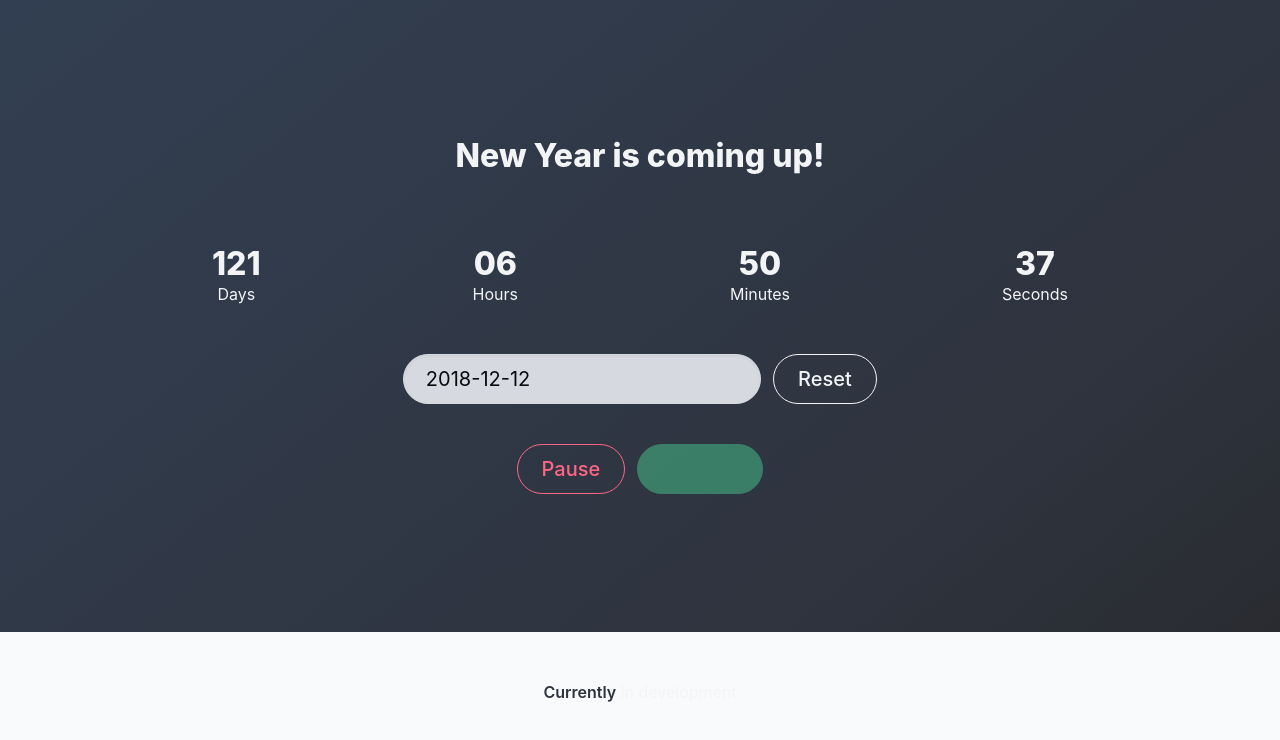
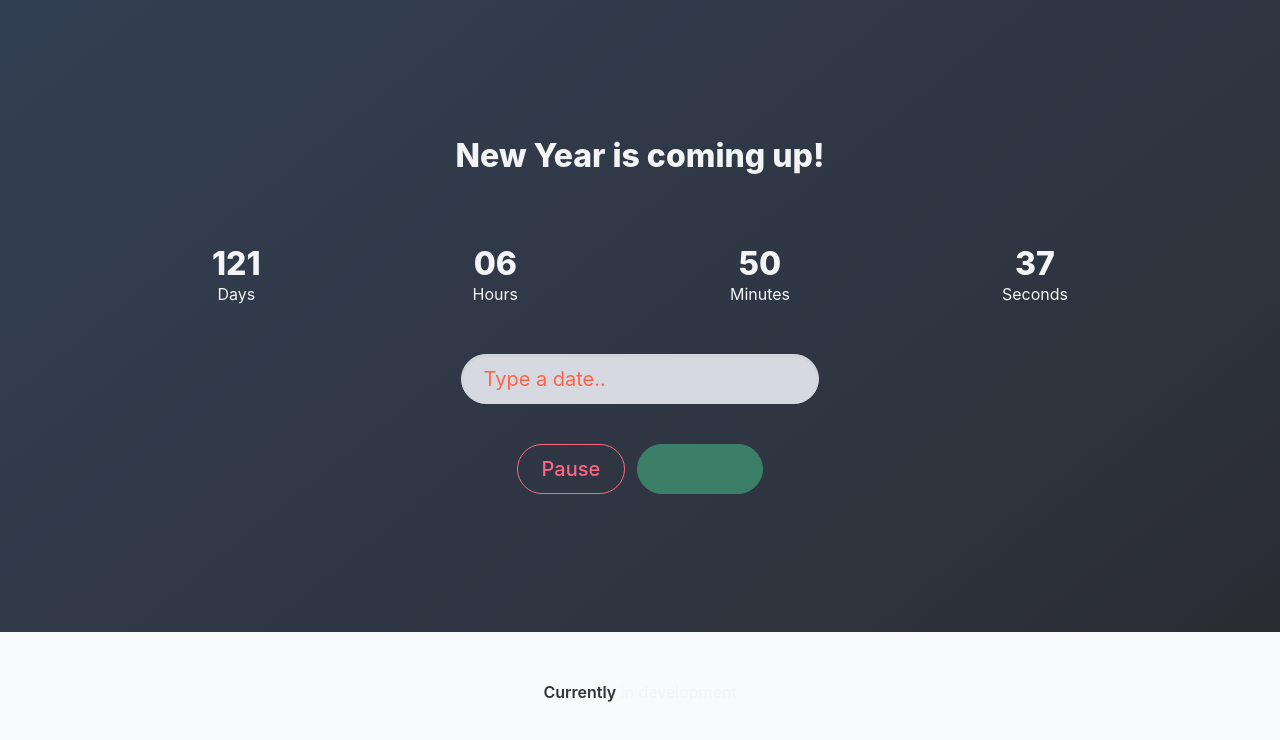
Before and after one commit to J-Lucien/Countdown, a React (Create React App) app: page / in a window 1280 px wide. Shown: the top 740 px of the page. Built offline with nearby package versions, Linux system fonts and the light colour scheme.

Commit message:
Remove reset button

```diff
--- a/src/components/Countdown/Datepicker.js
+++ b/src/components/Countdown/Datepicker.js
@@ -13,40 +13,53 @@ const StyledInput = styled.input`
 export default class Datepicker extends Component{
 
     state = {
-        date:'2018-12-12'
+        date:'',
+        valid:true,
+        dirty:false
     }
 
-    handleDateChange = (e) =>{
+    handleDateChange = ({target:{value}}) =>{
+        const date = moment(value),
+            valid = date.isValid() && date.isAfter(moment())
         this.setState({
-            date: e.target.value
+            date: value,
+            valid,
+            dirty:true
         })
+
+        valid && this.props.onDateReset(date)
     }
 
-    handleDateSubmit =(e) =>{
-        e.preventDefault()
-        const date = moment(this.state.date);
-        date.isValid() && date.isAfter(moment()) && this.props.onDateReset(date)
-    }
+    // handleDateSubmit =(e) =>{
+    //     e.preventDefault()
+    //     const date = moment(this.state.date);
+    //     date.isValid() && date.isAfter(moment()) && this.props.onDateReset(date)
+    // }
 
     render(){
 
-        const {date} = this.state
+        let {date,valid,dirty} = this.state,
+            classes = 'input is-medium is-rounded has-background-grey-lighter has-text-black';
+
+        valid && dirty && (classes += ' is-success')
+        !valid && dirty && (classes += ' is-danger')
 
         return <form onSubmit={this.handleDateSubmit} >
             <div className="field  is-grouped is-grouped-centered" style={{marginBottom:40}}>
                 <p className="control">
                     <StyledInput
-                    className="input is-medium is-rounded has-background-grey-lighter has-text-black"
+                    className={classes}
                     type="text"
                     value={date}
                     onChange={this.handleDateChange}
                     placeholder="Type a date.." />
+                    {!valid && <i className="help is-danger">Please enter valid (and future) date</i>}
                 </p>
-                <p className="control">
+                {/* <p className="control">
                     <button className="button is-light is-outlined is-medium is-rounded">
                     Reset
                     </button>
-                </p>
+                </p> */}
             </div>
         </form>
     }
```
